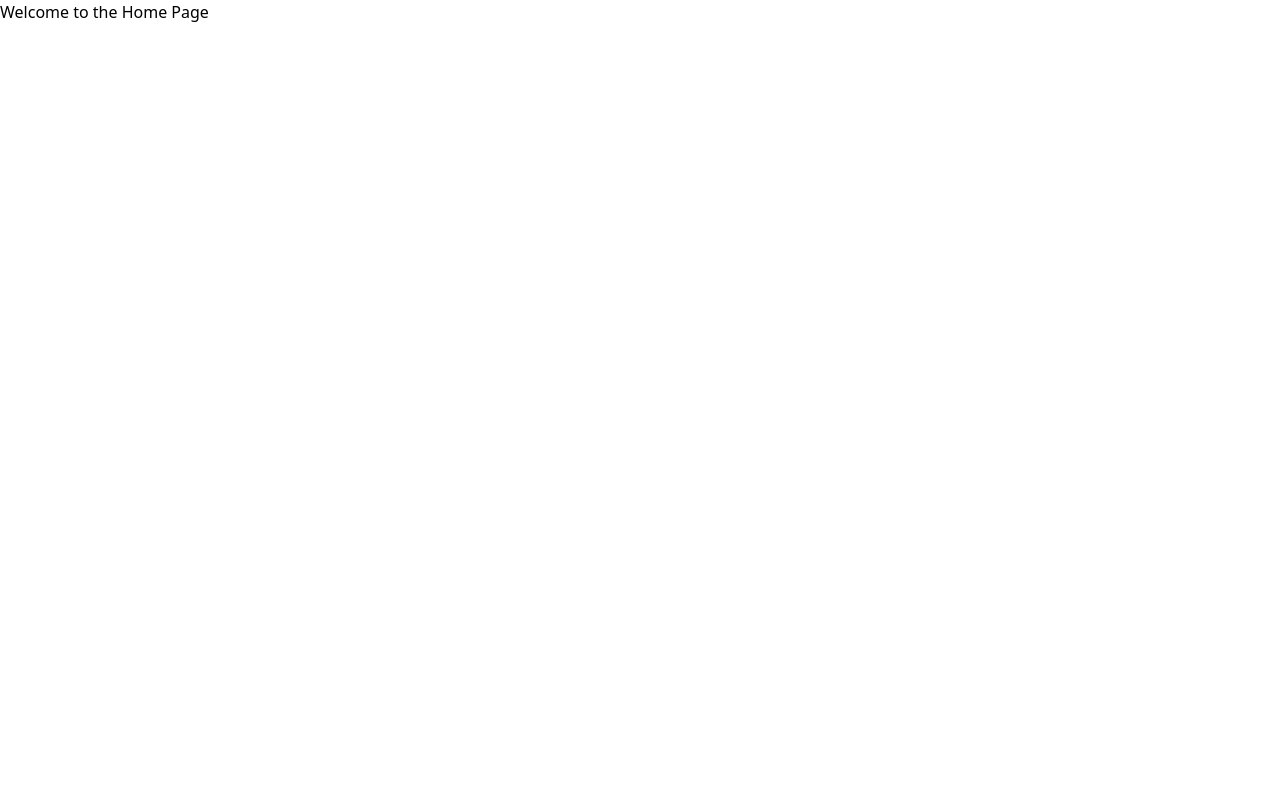
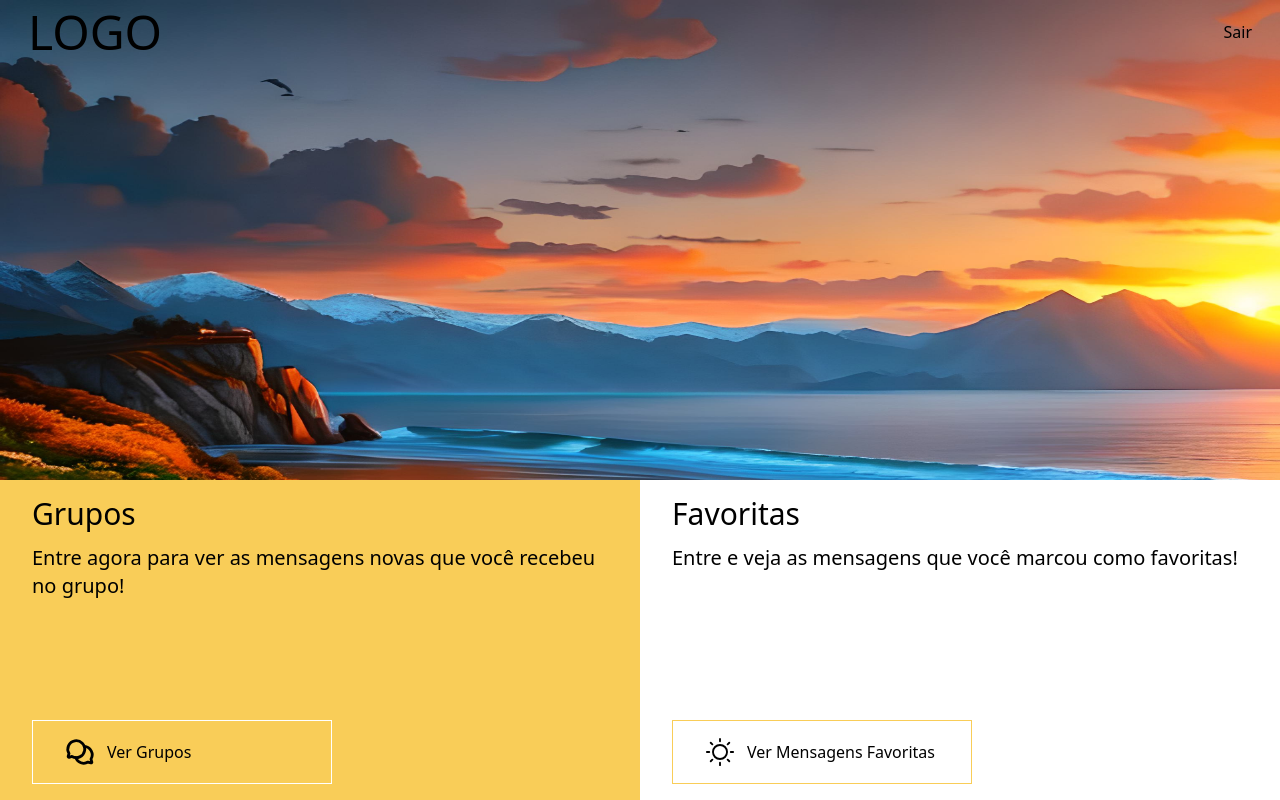
Before and after one commit to Erick10Kito/sun-chat, a React (Vite) app: page /home in a window 1280 px wide. Built offline with nearby package versions, Linux system fonts and the light colour scheme; a web font is replaced by a local one.

Commit message:
Pagina inicial estilizada

```diff
--- a/src/pages/Home/index.tsx
+++ b/src/pages/Home/index.tsx
@@ -1,5 +1,9 @@
-import React, { useState, useEffect } from "react";
+import { ChatsCircle, Sun } from "phosphor-react";
+import React, { useEffect } from "react";
 import { Link } from "react-router-dom";
+
+import ImageSunshine from "../../assets/SunshineBg.png";
+import { Header } from "../../components/Header";
 
 export function Home() {
   useEffect(() => {
@@ -7,8 +11,47 @@
   }, []);
 
   return (
-    <div>
-      <h1>Welcome to the Home Page</h1>
+    <div className="h-screen">
+      <Header />
+      <div className="h-[60%]">
+        <img src={ImageSunshine} alt="" className="h-full w-full" />
+      </div>
+      <div className="w-full flex h-[40%] fixed">
+        <div className="w-[50%] flex flex-col justify-between bg-yellow1 py-4 px-8">
+          <div className="  flex items-start">
+            <div>
+              <h1 className="text-3xl mb-3 text-left">Grupos</h1>
+              <p className="text-xl text-left">
+                Entre agora para ver as mensagens novas que você recebeu no
+                grupo!
+              </p>
+            </div>
+          </div>
+          <div className="flex items-end">
+            <Link
+              to="/home/grupos"
+              className="flex items-center gap-3 mt-14 px-8 py-4 min-w-[200px] w-[300px] border-white border"
+            >
+              <ChatsCircle size={30} weight="bold" /> Ver Grupos
+            </Link>
+          </div>
+        </div>
+        <div className="w-[50%] bg-white py-4 px-8 flex flex-col justify-between">
+          <div className="  flex items-start">
+            <div>
+              <h1 className="text-3xl mb-3 text-left">Favoritas</h1>
+              <p className="text-xl text-left">
+                Entre e veja as mensagens que você marcou como favoritas!
+              </p>
+            </div>
+          </div>
+          <div className="flex items-end ">
+            <button className="flex items-center gap-3 mt-14 px-8 py-4 min-w-[200px] w-[300px] border-yellow1 border">
+              <Sun size={30} /> Ver Mensagens Favoritas
+            </button>
+          </div>
+        </div>
+      </div>
     </div>
   );
 }
```
